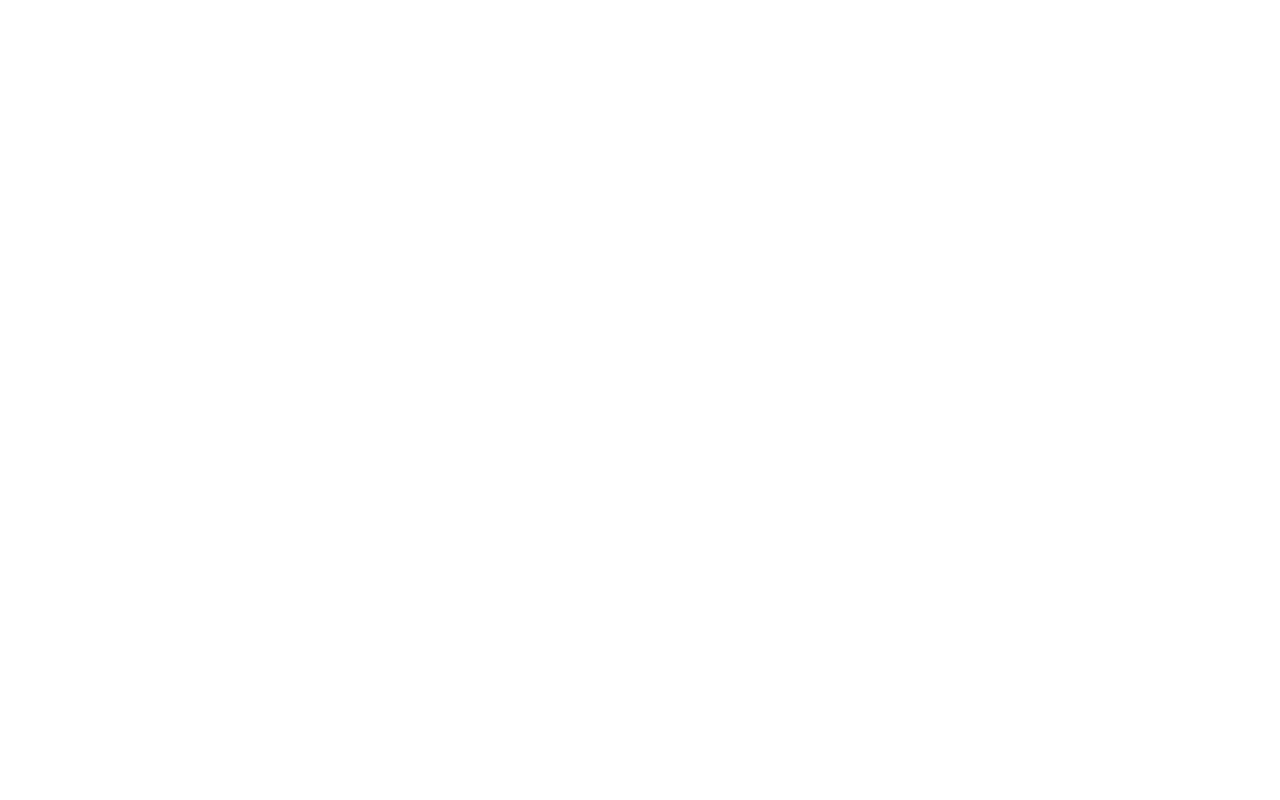
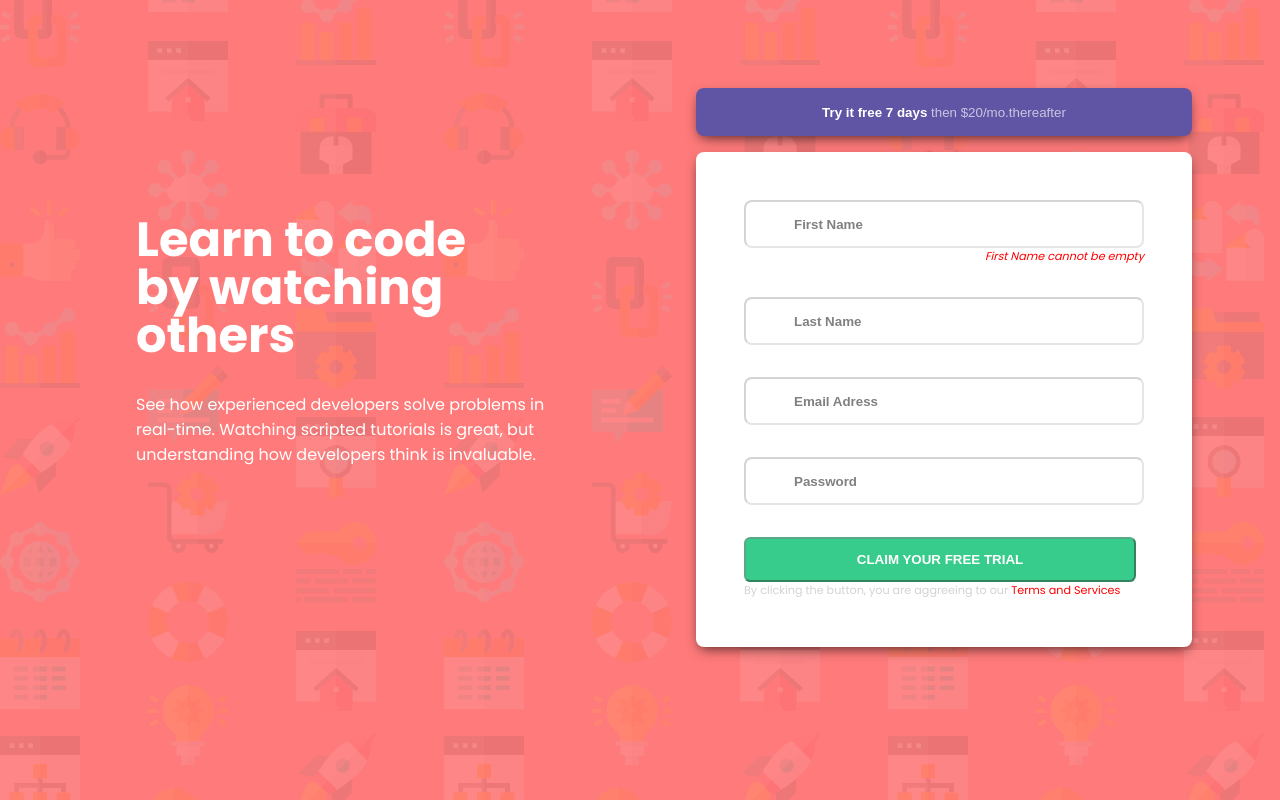
Before and after one commit to pedrohreinaldo/Intro-Component-with-signup-form, a plain HTML site: page index.html in a window 1280 px wide. Drawn offline with Linux system fonts and the light colour scheme.

Commit message:
Css and HTMl basics before the alert input

```diff
--- a/index.html
+++ b/index.html
@@ -1,12 +1,59 @@
 <!DOCTYPE html>
 <html lang="en">
-<head>
-    <meta charset="UTF-8">
-    <meta http-equiv="X-UA-Compatible" content="IE=edge">
-    <meta name="viewport" content="width=device-width, initial-scale=1.0">
-    <title>Document</title>
-</head>
-<body>
+  <head>
+    <meta charset="UTF-8" />
+    <meta http-equiv="X-UA-Compatible" content="IE=edge" />
+    <meta name="viewport" content="width=device-width, initial-scale=1.0" />
+    <link rel="stylesheet" href="style.css" />
+    <link rel="preconnect" href="https://fonts.googleapis.com" />
+    <link rel="preconnect" href="https://fonts.gstatic.com" crossorigin />
+    <link
+      href="https://fonts.googleapis.com/css2?family=Poppins:wght@400;500;600;700&display=swap"
+      rel="stylesheet"
+    />
+    <title>Program Coding</title>
+  </head>
+  <body>
+    <div class="container">
+      <div class="titleDescription">
+        <h1>Learn to code by watching others</h1>
+        <p>
+          See how experienced developers solve problems in real-time. Watching
+          scripted tutorials is great, but understanding how developers think is
+          invaluable.
+        </p>
+      </div>
+      <div class="subscription">
+        <button class="freeTrial">
+          Try it free 7 days <span> then $20/mo.thereafter</span>
+        </button>
+        <form class="submitForm" action="submit">
+          <div class="inputContainer">
+            <div>
+              <input type="text" placeholder="First Name" id="FirstName" />
+              <p >First Name cannot be empty</p>
+            </div>
+            <div>
+                <input type="text" placeholder="Last Name" />
+                <p hidden>Last Name cannot be empty</p>
+            </div>
+            <div>
+                <input type="email" placeholder="Email Adress" />
+                <p hidden>Looks like this is not an email</p>
+            </div>
+            <div>
+                <input type="text" placeholder="Password" />
+                <p hidden>Password cannot be empty</p>
+            </div>
 
-</body>
+            <button class="submitButton">CLAIM YOUR FREE TRIAL</button>
+          </div>
+          <p class="agreetments">
+            By clicking the button, you are aggreeing to our
+            <a class="termsAndServices" href="#">Terms and Services</a>
+          </p>
+        </form>
+      </div>
+    </div>
+  </body>
 </html>
--- a/style.css
+++ b/style.css
@@ -0,0 +1,115 @@
+body {
+  font-size: 16px;
+  font-family: "Poppins", sans-serif;
+  background-color: hsl(0, 100%, 74%);
+  background-image: url(images/bg-intro-desktop.png);
+}
+.container {
+  display: flex;
+  margin: 0 auto;
+  padding: 1rem 2rem;
+}
+.subscription {
+  padding: 2rem;
+  margin: 1rem;
+}
+.freeTrial {
+  background-color: hsl(248, 32%, 49%);
+  width: 100%;
+  height: 3rem;
+  border-radius: 0.5rem;
+  -webkit-box-shadow: 0px 5px 13px -4px rgba(0, 0, 0, 0.75);
+  -moz-box-shadow: 0px 5px 13px -4px rgba(0, 0, 0, 0.75);
+  box-shadow: 0px 5px 13px -4px rgba(0, 0, 0, 0.75);
+  border: 0ch;
+  color: white;
+  font-weight: bold;
+  margin: 1rem 0;
+}
+.freeTrial span {
+  font-weight: 400;
+  color: rgba(255, 255, 255, 0.664);
+}
+form {
+  background-color: white;
+  border-radius: 0.5rem;
+  -webkit-box-shadow: 0px 5px 13px -4px rgba(0, 0, 0, 0.75);
+  -moz-box-shadow: 0px 5px 13px -4px rgba(0, 0, 0, 0.75);
+  box-shadow: 0px 5px 13px -4px rgba(0, 0, 0, 0.75);
+  border: 0ch;
+}
+.inputContainer {
+  padding: 2rem 1rem 0;
+  display: flex;
+  flex-direction: column;
+}
+input {
+  width: 24rem;
+  height: 2.5rem;
+  border-radius: 0.5rem;
+  border-color: rgba(128, 128, 128, 0.205);
+  /* margin: 1rem 2rem; */
+}
+.inputContainer div{
+    margin: 1rem 2rem;
+
+}
+::placeholder {
+  color: gray;
+  font-weight: bold;
+  padding-left: 1rem;
+}
+
+input:focus {
+  font-weight: bold;
+  box-sizing: border-box;
+  padding-left: 2rem;
+  width: 25rem;
+  height: 3rem;
+}
+input:valid {
+  font-weight: bold;
+  box-sizing: border-box;
+  padding-left: 2rem;
+  width: 25rem;
+  height: 3rem;
+}
+
+
+.submitButton {
+  display: block;
+  margin: 1rem 2rem 0;
+  width: 24.5rem;
+  height: 2.8rem;
+  border-radius: 0.4rem;
+  border-color: rgba(128, 128, 128, 0.445);
+  background-color: hsl(154, 59%, 51%);
+  color: white;
+  font-weight: bold;
+}
+.agreetments {
+  font-size: 0.7rem;
+  color: lightgray;
+  margin: 0 0;
+  padding: 0 3rem 3rem;
+}
+.agreetments a {
+  color: red;
+  text-decoration: none;
+}
+.titleDescription {
+  padding: 10rem 6rem 0;
+  color: white;
+}
+.titleDescription h1 {
+  font-size: 3rem;
+  padding-right: 4rem;
+  line-height: 3rem;
+}
+.inputContainer p{
+        margin: 0;
+        font-size: 0.7rem;
+        font-style: italic;
+        color: red;
+        text-align: end;
+}
```
